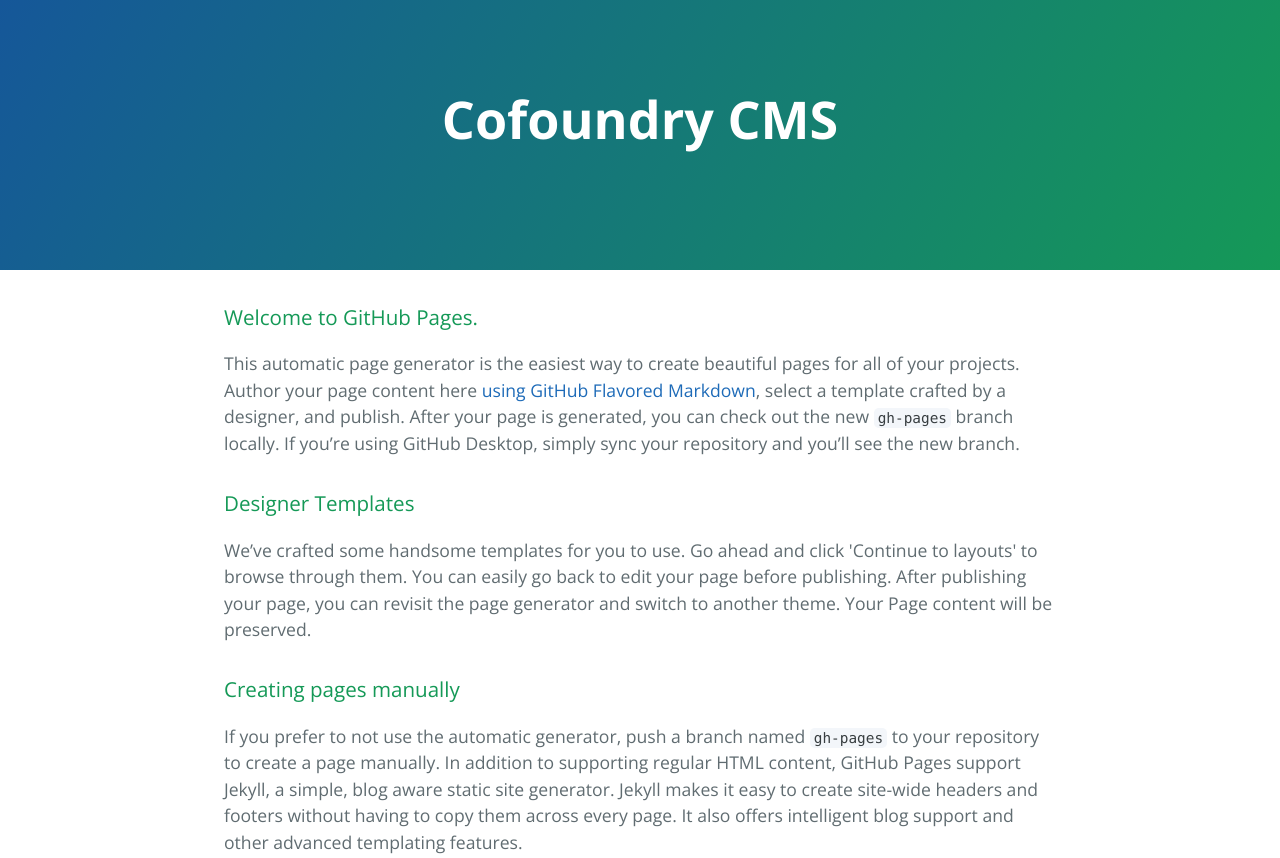
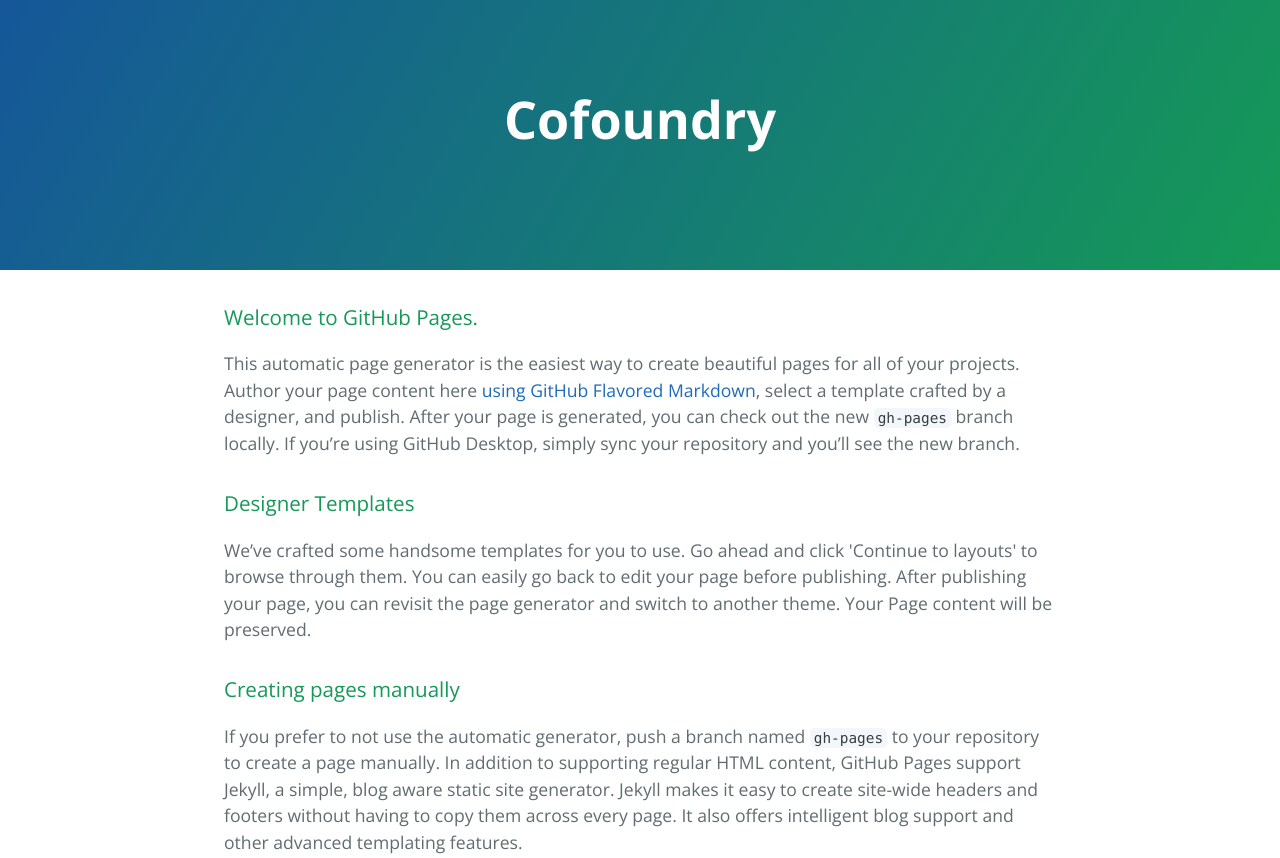
Before and after one commit to cofoundry-cms/cofoundry-cms.github.io, a plain HTML site: page index.html in a window 1280 px wide. Shown: the top 858 px of the page. Drawn offline with nearby package versions, Linux system fonts and the light colour scheme.

Commit message:
test commit

```diff
--- a/index.html
+++ b/index.html
@@ -11,7 +11,7 @@
   </head>
   <body>
     <section class="page-header">
-      <h1 class="project-name">Cofoundry CMS</h1>
+      <h1 class="project-name">Cofoundry</h1>
       <h2 class="project-tagline"></h2>
     </section>
 
```
